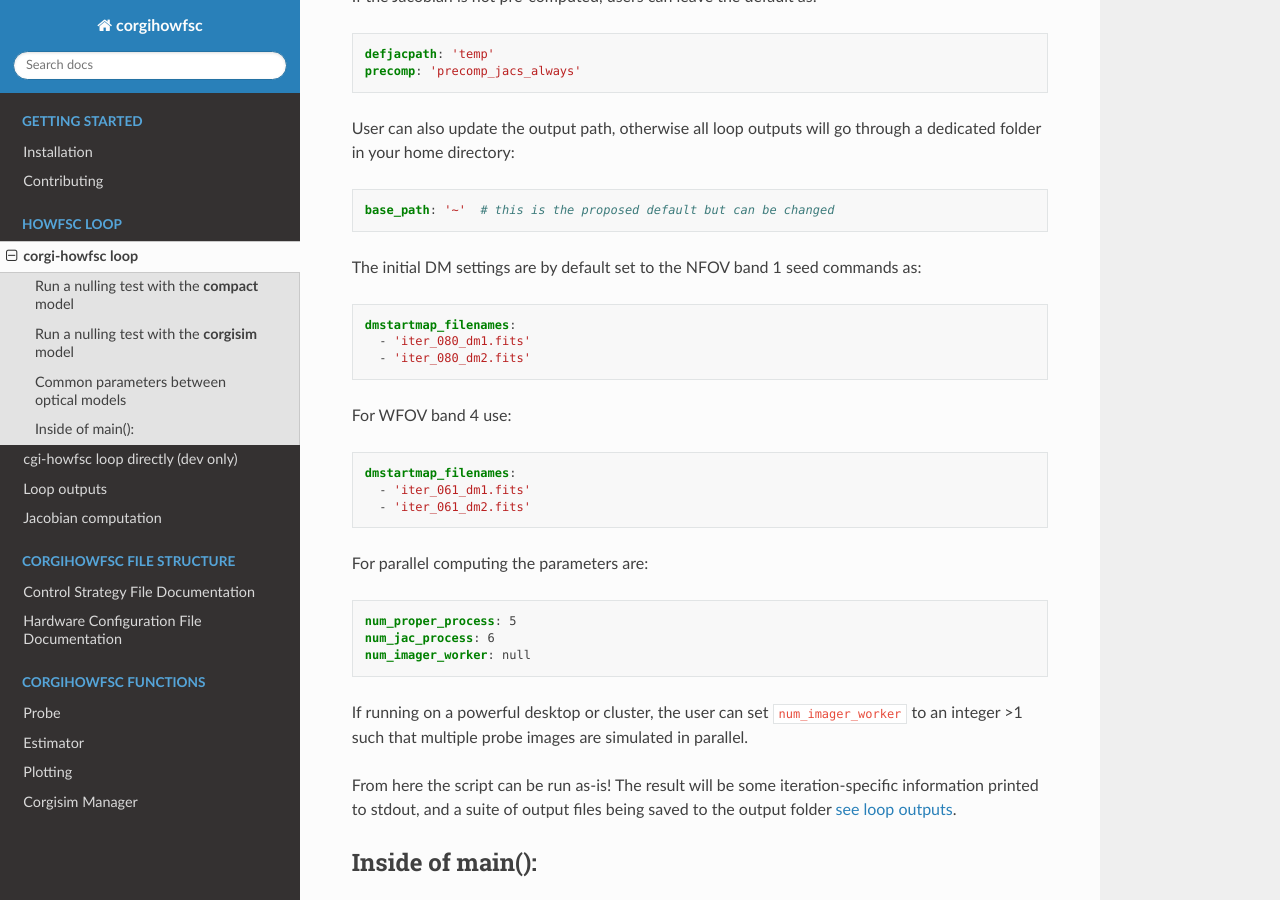
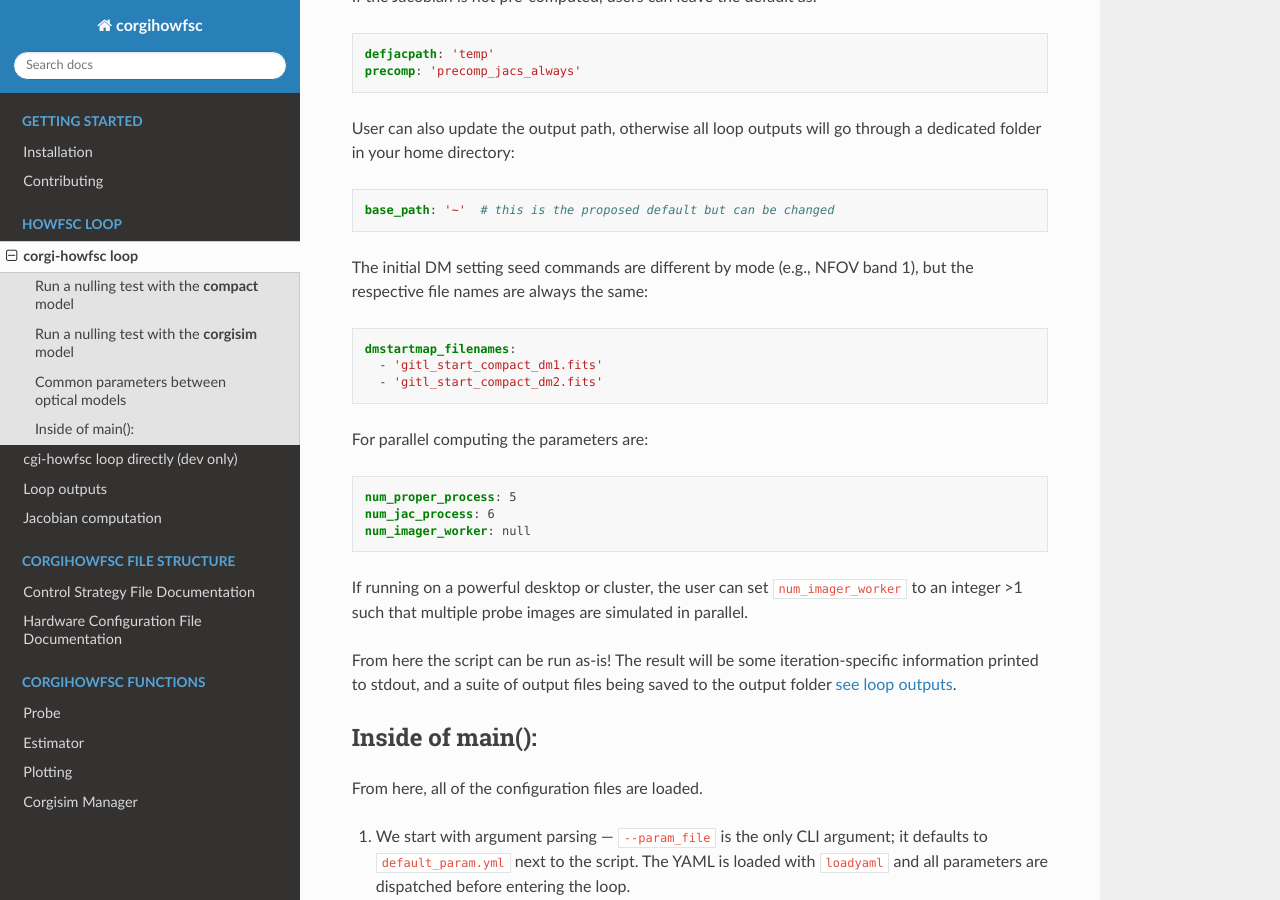
Before and after one commit to roman-corgi/corgihowfsc, a Sphinx documentation site: the page built from docs/source/gitl_corgi_howfsc.md, in a window 1280 px wide and 900 px high, scrolled down 2103 px. Built offline with Sphinx 7.4.7 and the Read the Docs theme 3.1.0, drawn with Linux system fonts in a browser that asks for light colours.

Commit message:
Catch up with DM seed command file renaming

````diff
--- a/docs/source/gitl_corgi_howfsc.md
+++ b/docs/source/gitl_corgi_howfsc.md
@@ -77,17 +77,11 @@ User can also update the output path, otherwise all loop outputs will go through
 ```yaml
 base_path: '~'  # this is the proposed default but can be changed
 ```
-The initial DM settings are by default set to the NFOV band 1 seed commands as:
+The initial DM setting seed commands are different by mode (e.g., NFOV band 1), but the respective file names are always the same:
 ```yaml
 dmstartmap_filenames:
-  - 'iter_080_dm1.fits'
-  - 'iter_080_dm2.fits'
-```
-For WFOV band 4 use:
-```yaml
-dmstartmap_filenames:
-  - 'iter_061_dm1.fits'
-  - 'iter_061_dm2.fits'
+  - 'gitl_start_compact_dm1.fits'
+  - 'gitl_start_compact_dm2.fits'
 ```
 
 For parallel computing the parameters are:
````
Also changed, not shown: 3 other files.
